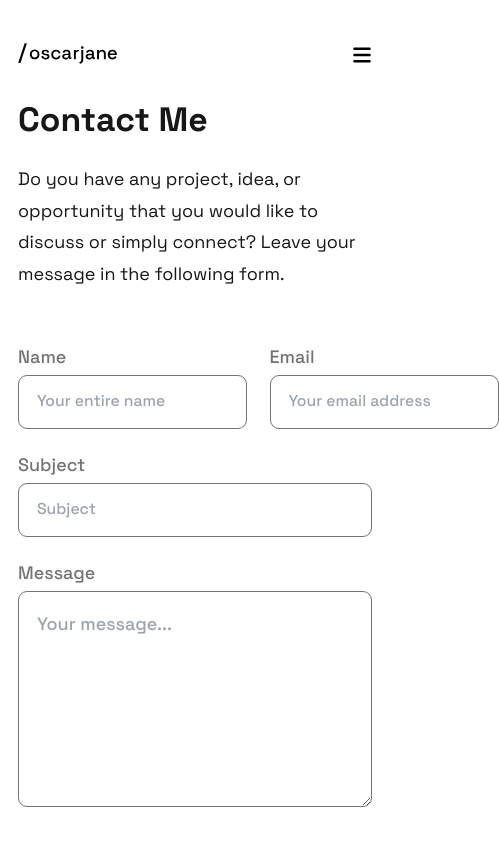
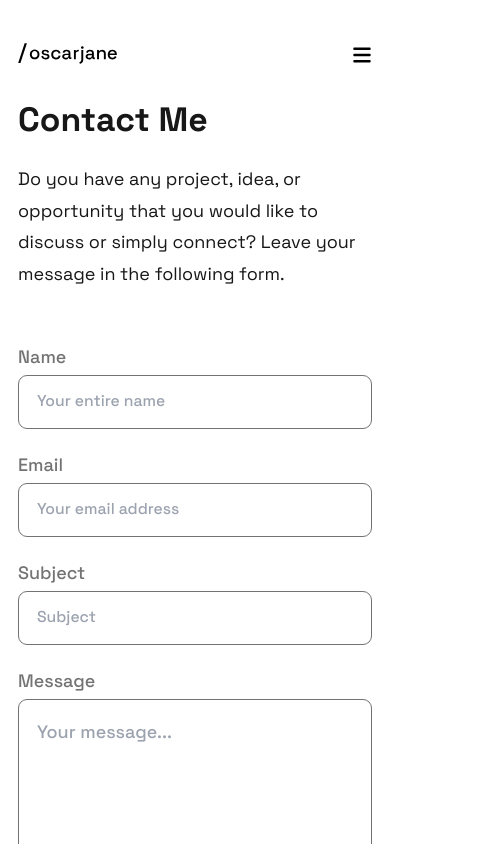
Before and after one commit to Oscargjane/portfolio-oscar-jane, a Next.js app: page /contact in a window 390 px wide. Shown: the top 844 px of the page, 499 px wide, since content can reach past the window. Built offline with nearby package versions, Linux system fonts and the light colour scheme.

Commit message:
styles: added a mobile-friendly contact page

```diff
--- a/app/contact/page.jsx
+++ b/app/contact/page.jsx
@@ -64,7 +64,7 @@ export default function ContactPage() {
       </p>
       <form method="POST" onSubmit={formik.handleSubmit}>
         <div className="flex flex-col gap-5 mt-12 text-base">
-          <div className="flex gap-5">
+          <div className="flex flex-col lg:flex-row gap-5">
             <label
               className={clsx(
                 'basis-1/2 flex flex-col font-medium text-neutral-500 focus-within:text-neutral-800 transition-all',
@@ -185,7 +185,7 @@ export default function ContactPage() {
           </label>
           <motion.button
             type="submit"
-            className="w-1/3 mt-5 px-2.5 py-3.5 self-center rounded-lg text-white bg-neutral-800 cursor-pointer"
+            className="w-full lg:w-1/3 mt-5 px-2.5 py-3.5 self-center rounded-lg text-white bg-neutral-800 cursor-pointer"
             whileHover={{ scale: 1.1 }}
           >
             Send
```
